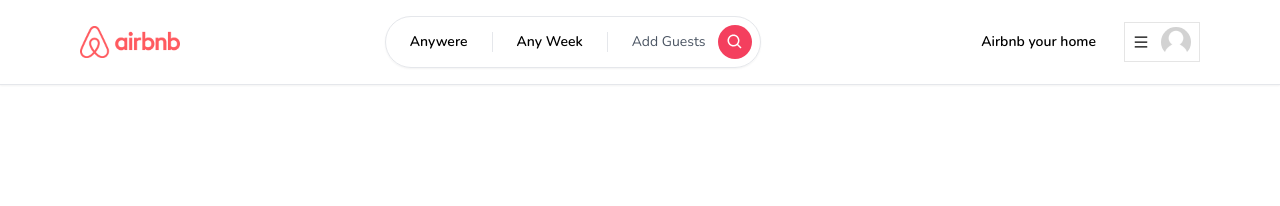
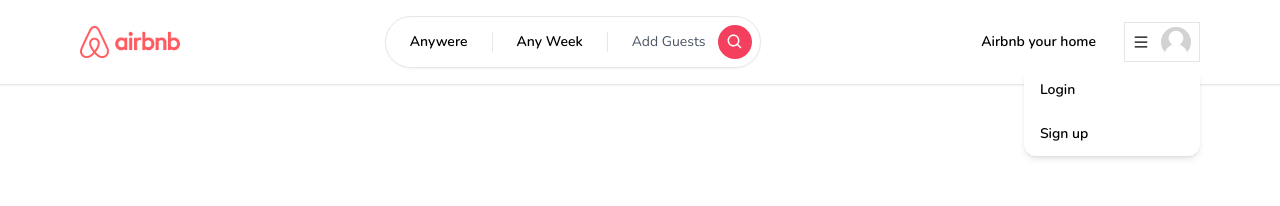
Before and after one commit to cqxg/Airbnb-Clone, a Next.js app: page / in a window 1280 px wide. Both pictures are taken after a click on the element 1161 px from the left and 42 px from the top of the page. Shown: the top 206 px of the page. Built offline with nearby package versions, Linux system fonts and the light colour scheme.

Commit message:
feat: add menu item workpiece

```diff
--- /dev/null
+++ b/app/components/navbar/MenuItem.tsx
@@ -0,0 +1,25 @@
+"use client";
+
+interface MenuItemProps {
+  onClick: () => void;
+  label: string;
+}
+
+const MenuItem: React.FC<MenuItemProps> = ({ onClick, label }) => {
+  return (
+    <div
+      onClick={onClick}
+      className="
+        px-4
+        py-3
+        transition
+        font-semibold
+        hover:bg-neutral-100
+      "
+    >
+      {label}
+    </div>
+  );
+};
+
+export default MenuItem;
--- a/app/components/navbar/UserMenu.tsx
+++ b/app/components/navbar/UserMenu.tsx
@@ -4,6 +4,7 @@
 import { AiOutlineMenu } from "react-icons/ai";
 
 import Avatar from "./Avatar";
+import MenuItem from "./MenuItem";
 
 const UserMenu = () => {
   const [isOpen, setIsOpen] = useState(false);
@@ -69,7 +70,12 @@
             rounded-xl
           "
         >
-          <div className="flex flex-col cursor-pointer"></div>
+          <div className="flex flex-col cursor-pointer">
+            <>
+              <MenuItem onClick={() => {}} label="Login" />
+              <MenuItem onClick={() => {}} label="Sign up" />
+            </>
+          </div>
         </div>
       )}
     </div>
```
